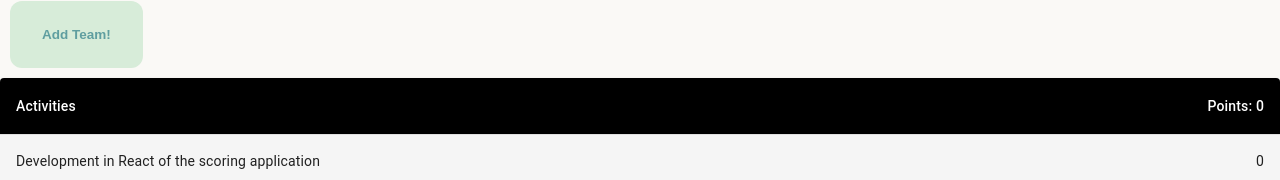
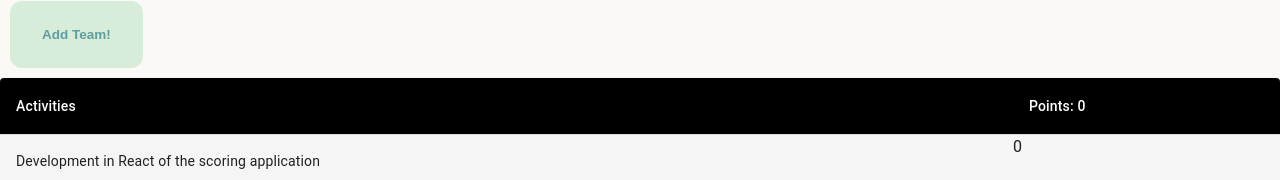
Before and after one commit to erik-vm/team-score-tracker, a React (Create React App) app: page / in a window 1280 px wide. Shown: the part 772-952 px from the top of the page. Built offline with nearby package versions, Linux system fonts and the light colour scheme.

Commit message:
-When points of an activity is clicked it transforms to a form input

```diff
--- a/src/components/Activities.js
+++ b/src/components/Activities.js
@@ -54,7 +54,7 @@ const [activities, setActivities] = useState([
         <TableHead>
           <TableRow>
             <StyledTableCell>Activities</StyledTableCell>
-            <StyledTableCell align="right">Points: {totalPoints}</StyledTableCell>
+            <StyledTableCell>Points: {totalPoints}</StyledTableCell>
 
           </TableRow>
         </TableHead>
@@ -64,7 +64,6 @@ const [activities, setActivities] = useState([
                     <Activity name={activity.name} points={activity.points} StyledTableCell={StyledTableCell} StyledTableRow={StyledTableRow}></Activity>
                 ))
             }
-
         </TableBody>
       </Table>
     </TableContainer>
--- a/src/components/Activity.js
+++ b/src/components/Activity.js
@@ -1,12 +1,22 @@
+import { Typography, Input } from '@mui/material';
 import * as React from 'react';
 
 const Activity = ({StyledTableCell, StyledTableRow, name, points}) => {
+    const [pointIsClicked, setPointIsClicked] = React.useState(false)
+
     return (
         <StyledTableRow>
         <StyledTableCell component="th" scope="row">
           {name}
         </StyledTableCell>
-        <StyledTableCell align="right">{points}</StyledTableCell>
+        {
+            pointIsClicked ? (
+                <Input defaultValue={points} />
+            ) : (
+                <Typography onClick={() => setPointIsClicked(true)}>{points}</Typography>
+            )
+        }
+
       </StyledTableRow>
     )
 }
```
